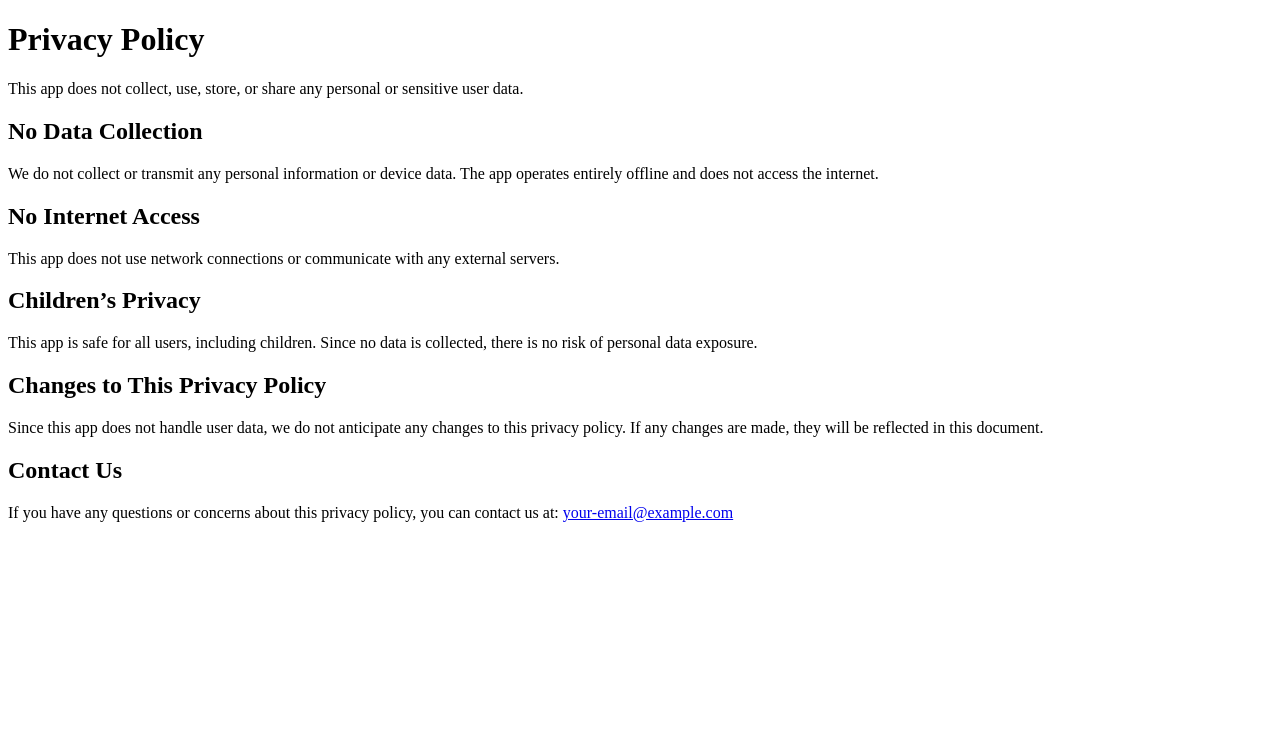
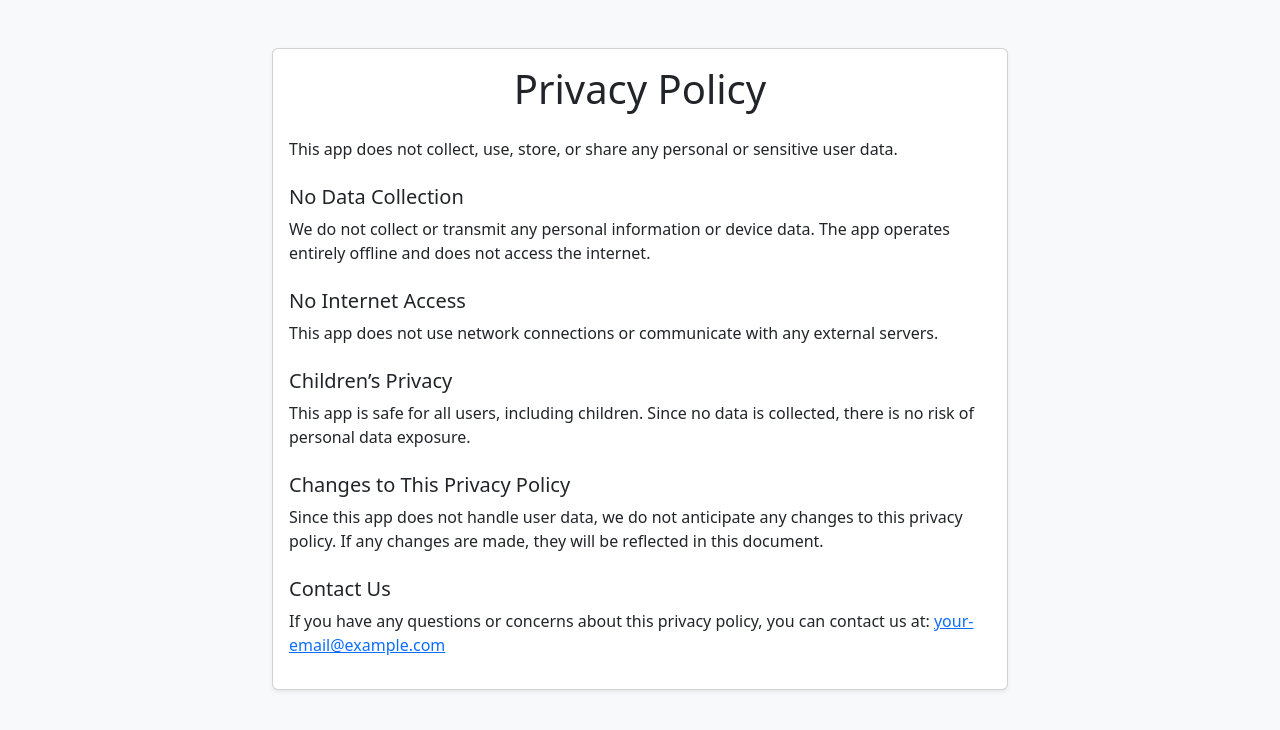
Before and after one commit to NoBSFreeApps/privacy_policy, a plain HTML site: page index.html in a window 1280 px wide. Drawn offline with nearby package versions, Linux system fonts and the light colour scheme.

Commit message:
nicer privacy policy

```diff
--- a/index.html
+++ b/index.html
@@ -3,24 +3,46 @@
 <head>
   <meta charset="UTF-8">
   <title>Privacy Policy</title>
+  <meta name="viewport" content="width=device-width, initial-scale=1">
+
+  <!-- Bootstrap 5 CDN -->
+  <link href="https://cdn.jsdelivr.net/npm/bootstrap@5.3.3/dist/css/bootstrap.min.css" rel="stylesheet">
 </head>
-<body>
-  <h1>Privacy Policy</h1>
-  <p>This app does not collect, use, store, or share any personal or sensitive user data.</p>
+<body class="bg-light">
 
-  <h2>No Data Collection</h2>
-  <p>We do not collect or transmit any personal information or device data. The app operates entirely offline and does not access the internet.</p>
+  <div class="container py-5">
+    <div class="row justify-content-center">
+      <div class="col-md-8">
+        <div class="card shadow-sm">
+          <div class="card-body">
+            <h1 class="card-title mb-4 text-center">Privacy Policy</h1>
 
-  <h2>No Internet Access</h2>
-  <p>This app does not use network connections or communicate with any external servers.</p>
+            <p>This app does not collect, use, store, or share any personal or sensitive user data.</p>
 
-  <h2>Children’s Privacy</h2>
-  <p>This app is safe for all users, including children. Since no data is collected, there is no risk of personal data exposure.</p>
+            <h2 class="h5 mt-4">No Data Collection</h2>
+            <p>We do not collect or transmit any personal information or device data. The app operates entirely offline and does not access the internet.</p>
 
-  <h2>Changes to This Privacy Policy</h2>
-  <p>Since this app does not handle user data, we do not anticipate any changes to this privacy policy. If any changes are made, they will be reflected in this document.</p>
+            <h2 class="h5 mt-4">No Internet Access</h2>
+            <p>This app does not use network connections or communicate with any external servers.</p>
 
-  <h2>Contact Us</h2>
-  <p>If you have any questions or concerns about this privacy policy, you can contact us at: <a href="mailto:your-email@example.com">your-email@example.com</a></p>
+            <h2 class="h5 mt-4">Children’s Privacy</h2>
+            <p>This app is safe for all users, including children. Since no data is collected, there is no risk of personal data exposure.</p>
+
+            <h2 class="h5 mt-4">Changes to This Privacy Policy</h2>
+            <p>Since this app does not handle user data, we do not anticipate any changes to this privacy policy. If any changes are made, they will be reflected in this document.</p>
+
+            <h2 class="h5 mt-4">Contact Us</h2>
+            <p>If you have any questions or concerns about this privacy policy, you can contact us at:
+              <a href="mailto:your-email@example.com">your-email@example.com</a>
+            </p>
+          </div>
+        </div>
+      </div>
+    </div>
+  </div>
+
+  <!-- Optional: Bootstrap JS (not required for this static page) -->
+  <!-- <script src="https://cdn.jsdelivr.net/npm/bootstrap@5.3.3/dist/js/bootstrap.bundle.min.js"></script> -->
+
 </body>
 </html>
```
